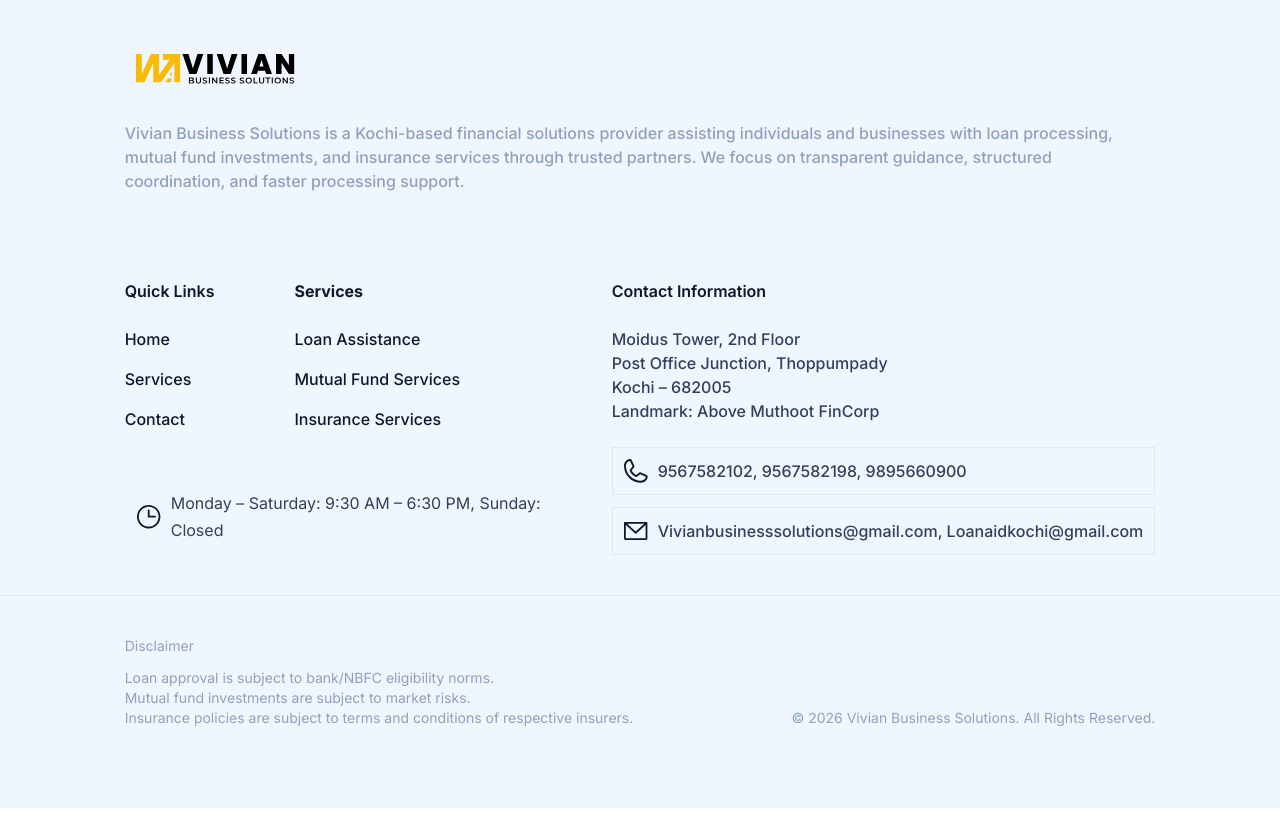
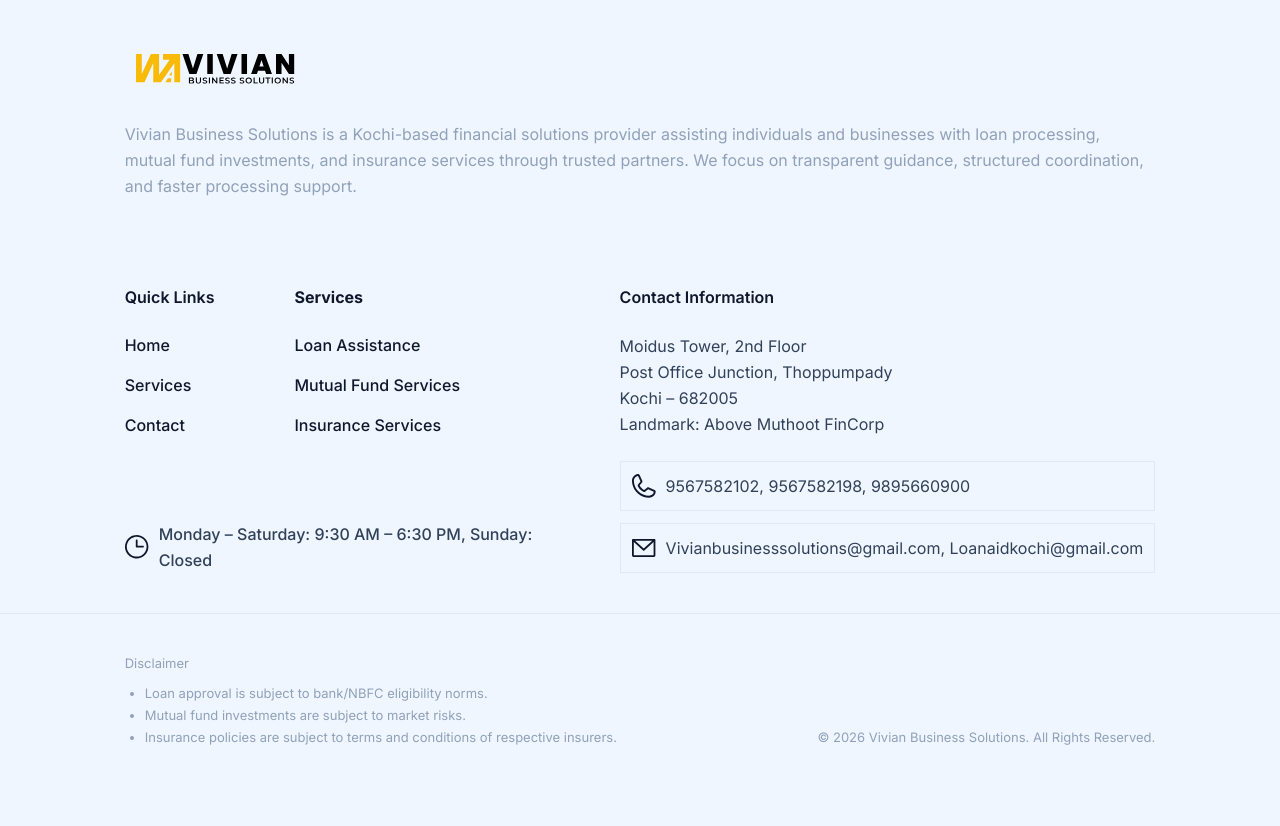
Before and after one commit to febintjames/vivan, a React (Vite) app: page / in a window 1280 px wide. Shown: the part 6120-6946 px from the top of the page. Built offline with nearby package versions, Linux system fonts and the light colour scheme.

Commit message:
mobileview

```diff
--- a/src/components/Footer.jsx
+++ b/src/components/Footer.jsx
@@ -3,13 +3,13 @@ import VivianLogo from "./VivianLogo";
 const Footer = ({ setPage }) => (
     <footer className="bg-[#eff6ff] font-inter">
         <div
-            className="pt-[80px] pb-[40px] flex flex-col gap-[86px]"
+            className="pt-[20px] md:pt-[80px] pb-[20px] md:pb-[40px] flex flex-col gap-[24px] md:gap-[86px]"
             style={{ paddingInline: "clamp(1.25rem, 11.765vw - 1.618rem, 12.5rem)" }}
         >
             {/* Logo + Description */}
             <div className="flex flex-col gap-6">
                 <VivianLogo />
-                <div className="text-[#90a1b9] text-[16px] font-inter font-medium leading-[24px]">
+                <div className="text-[#90a1b9] text-[16px] font-inter font-normal leading-[26px]">
                     Vivian Business Solutions is a Kochi-based financial solutions provider
                     assisting individuals and businesses with loan processing, mutual fund
                     investments, and insurance services through trusted partners. We focus
@@ -19,14 +19,14 @@ const Footer = ({ setPage }) => (
             </div>
 
             {/* Links + Contact Grid */}
-            <div className="flex flex-col min-[1100px]:flex-row justify-between gap-10">
+            <div className="flex flex-col min-[1100px]:flex-row justify-between gap-6 md:gap-10">
                 {/* Left: Links + Working Hours */}
-                <div className="flex-1 flex flex-col justify-between gap-[40px]">
+                <div className="flex-1 flex flex-col justify-between gap-[24px] md:gap-[40px]">
                     {/* Links Row */}
-                    <div className="flex items-center gap-[80px]">
+                    <div className="flex flex-col md:flex-row md:items-center gap-[24px] md:gap-[80px]">
                         {/* Quick Links */}
                         <div className="flex flex-col gap-6">
-                            <div className="text-[#0f172b] text-[16px] font-inter font-semibold leading-[24px]">Quick Links</div>
+                            <div className="text-[#0f172b] text-[20px] md:text-[16px] font-inter font-semibold leading-[28px] md:leading-[24px]">Quick Links</div>
                             <div className="flex flex-col gap-4">
                                 {[
                                     ["home", "Home"],
@@ -36,7 +36,7 @@ const Footer = ({ setPage }) => (
                                     <button
                                         key={p}
                                         onClick={() => setPage(p)}
-                                        className="bg-transparent border-none cursor-pointer text-[#0f172b] text-[16px] font-inter font-medium leading-[24px] text-left p-0 hover:text-[#f7ba18] transition-colors"
+                                        className="bg-transparent border-none cursor-pointer text-[#0f172b] text-[15px] md:text-[16px] font-inter font-semibold md:font-medium leading-[24px] text-left p-0 hover:text-[#f7ba18] transition-colors"
                                     >
                                         {l}
                                     </button>
@@ -45,11 +45,11 @@ const Footer = ({ setPage }) => (
                         </div>
                         {/* Services */}
                         <div className="flex flex-col gap-6">
-                            <div className="text-[#0f172b] text-[16px] font-inter font-bold leading-[24px]">Services</div>
+                            <div className="text-[#0f172b] text-[20px] md:text-[16px] font-inter font-semibold md:font-bold leading-[28px] md:leading-[24px]">Services</div>
                             <div className="flex flex-col gap-4">
                                 {["Loan Assistance", "Mutual Fund Services", "Insurance Services"].map(
                                     (s) => (
-                                        <div key={s} className="text-[#0f172b] text-[16px] font-inter font-medium leading-[24px]">
+                                        <div key={s} className="text-[#0f172b] text-[15px] md:text-[16px] font-inter font-semibold md:font-medium leading-[24px]">
                                             {s}
                                         </div>
                                     )
@@ -58,9 +58,9 @@ const Footer = ({ setPage }) => (
                         </div>
                     </div>
                     {/* Working Hours */}
-                    <div className="inline-flex items-center p-3 gap-[10px]">
+                    <div className="inline-flex items-start md:items-center gap-[10px]">
                         <img src="/clockIcon.svg" alt="Clock" className="w-6 h-6" />
-                        <div className="text-[#314158] text-[16px] font-inter font-normal leading-[26.56px]">
+                        <div className="text-[#314158] text-[15px] md:text-[16px] font-inter font-medium leading-[24px] md:leading-[26px]">
                             Monday – Saturday: 9:30 AM – 6:30 PM, Sunday: Closed
                         </div>
                     </div>
@@ -68,9 +68,9 @@ const Footer = ({ setPage }) => (
 
                 {/* Right: Contact Information */}
                 <div className="flex flex-col gap-6">
-                    <div className="text-[#0f172b] text-[16px] font-inter font-semibold leading-[24px]">Contact Information</div>
-                    <div className="flex flex-col gap-6">
-                        <div className="text-[#314158] text-[16px] font-inter font-medium leading-[24px]">
+                    <div className="text-[#0f172b] text-[20px] md:text-[16px] font-inter font-semibold leading-[28px] md:leading-[24px]">Contact Information</div>
+                    <div className="flex flex-col gap-4 md:gap-6">
+                        <div className="text-[#314158] text-[16px] font-inter font-normal leading-[26px]">
                             Moidus Tower, 2nd Floor<br />
                             Post Office Junction, Thoppumpady<br />
                             Kochi – 682005<br />
@@ -80,14 +80,14 @@ const Footer = ({ setPage }) => (
                             {/* Phone Box */}
                             <div className="p-3 outline outline-1 outline-[#e2e8f0] -outline-offset-1 inline-flex items-center gap-[10px]">
                                 <img src="/phoneIcon.svg" alt="Phone" className="w-6 h-6" />
-                                <div className="text-[#314158] text-[16px] font-inter font-medium leading-[24px]">
+                                <div className="text-[#314158] text-[16px] font-inter font-normal leading-[26px]">
                                     9567582102, 9567582198, 9895660900
                                 </div>
                             </div>
                             {/* Email Box */}
                             <div className="p-3 outline outline-1 outline-[#e2e8f0] -outline-offset-1 inline-flex items-center gap-[10px]">
                                 <img src="/mailIcon.svg" alt="Email" className="w-6 h-6" />
-                                <div className="text-[#314158] text-[16px] font-inter font-medium leading-[24px]">
+                                <div className="text-[#314158] text-[16px] font-inter font-normal leading-[26px]">
                                     Vivianbusinesssolutions@gmail.com, Loanaidkochi@gmail.com
                                 </div>
                             </div>
@@ -99,20 +99,20 @@ const Footer = ({ setPage }) => (
 
         {/* Divider */}
         <div
-            className="pt-[40px] pb-[80px] border-t border-[#e2e8f0] flex flex-col min-[1100px]:flex-row justify-between items-start min-[1100px]:items-end gap-6"
+            className="pt-[20px] md:pt-[40px] pb-[20px] md:pb-[80px] border-t border-[#e2e8f0] flex flex-col min-[1100px]:flex-row justify-between items-start min-[1100px]:items-end gap-[10px] md:gap-6"
             style={{ paddingInline: "clamp(1.25rem, 11.765vw - 1.618rem, 12.5rem)" }}
         >
             {/* Disclaimer */}
             <div className="flex flex-col gap-3">
-                <div className="text-[#90a1b9] text-[14px] font-inter font-normal leading-[20px]">Disclaimer</div>
-                <div className="text-[#90a1b9] text-[14px] font-inter font-normal leading-[20px]">
-                    Loan approval is subject to bank/NBFC eligibility norms.<br />
-                    Mutual fund investments are subject to market risks.<br />
-                    Insurance policies are subject to terms and conditions of respective insurers.
-                </div>
+                <div className="text-[#90a1b9] text-[13px] font-inter font-normal leading-[18px]">Disclaimer</div>
+                <ul className="text-[#90a1b9] text-[13px] font-inter font-normal leading-[18px] list-disc pl-5 m-0 flex flex-col gap-1">
+                    <li>Loan approval is subject to bank/NBFC eligibility norms.</li>
+                    <li>Mutual fund investments are subject to market risks.</li>
+                    <li>Insurance policies are subject to terms and conditions of respective insurers.</li>
+                </ul>
             </div>
             {/* Copyright */}
-            <div className="text-[#90a1b9] text-[14px] font-inter font-normal leading-[20px] whitespace-nowrap">
+            <div className="text-[#90a1b9] text-[13px] font-inter font-normal leading-[18px] md:whitespace-nowrap">
                 © 2026 Vivian Business Solutions. All Rights Reserved.
             </div>
         </div>
--- a/src/pages/ServicesPage.jsx
+++ b/src/pages/ServicesPage.jsx
@@ -12,11 +12,11 @@ const ServicesPage = ({ setPage }) => (
             <h1 className="text-[#f8fafc] text-center text-[64px] font-inter font-bold leading-[102px]">Our Services</h1>
             {/* Gold gradient line */}
             <div
-                className="absolute bottom-0 right-0 h-[80px]"
+                className="absolute bottom-0 right-0 h-[48px] md:h-[80px]"
                 style={{
-                    width: '693px',
+                    width: 'min(693px, 100%)',
                     background: 'linear-gradient(90deg, #F8BA17 0%, rgba(248, 186, 23, 0) 100%)',
-                    clipPath: 'polygon(80px 0, 100% 0, 100% 100%, 0 100%)',
+                    clipPath: 'polygon(clamp(44px, 18vw, 80px) 0, 100% 0, 100% 100%, 0 100%)',
                 }}
             />
         </div>
```
Also changed, not shown: src/components/ContactForm.jsx (+7 -7 lines), src/pages/HomePage.jsx (+8 -8 lines).
